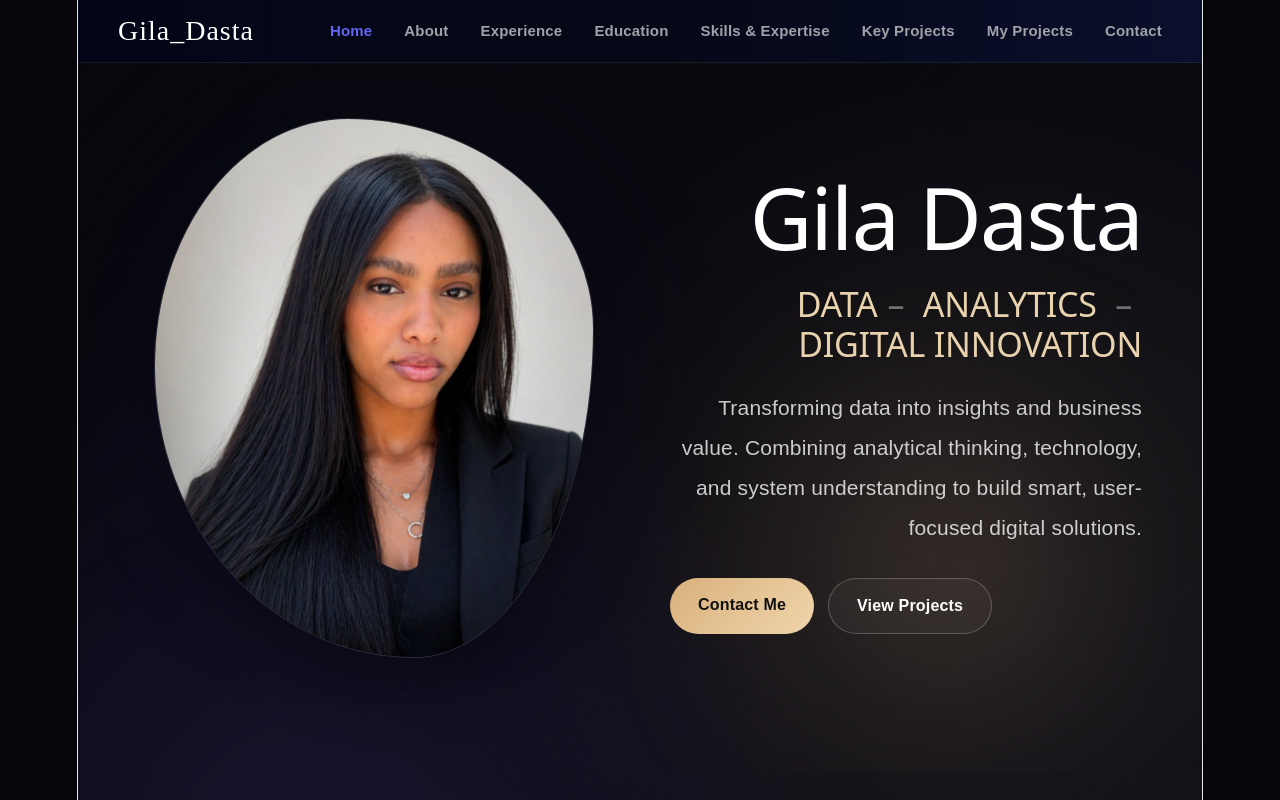
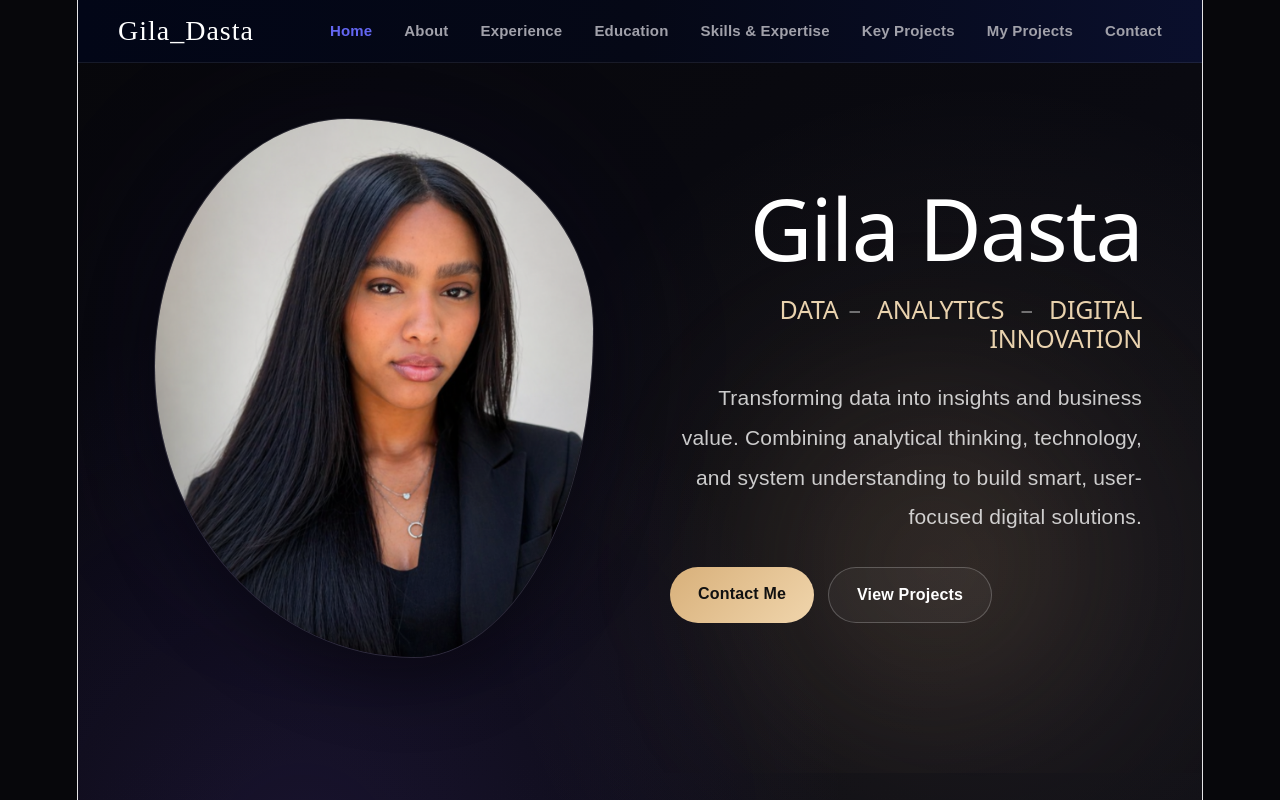
Before and after one commit to GilaDasta/personal-site, a React (Vite) app: page / in a window 1280 px wide. Shown: the top 800 px of the page. Built offline with nearby package versions, Linux system fonts and the light colour scheme.

Commit message:
update profile image

```diff
--- a/src/App.css
+++ b/src/App.css
@@ -113,7 +113,7 @@ a {
 }
 
 .hero-text h2 {
-  font-size: 34px;
+  font-size: 25px;
   margin-bottom: 24px;
   color: #e9d2ae;
 }
```
